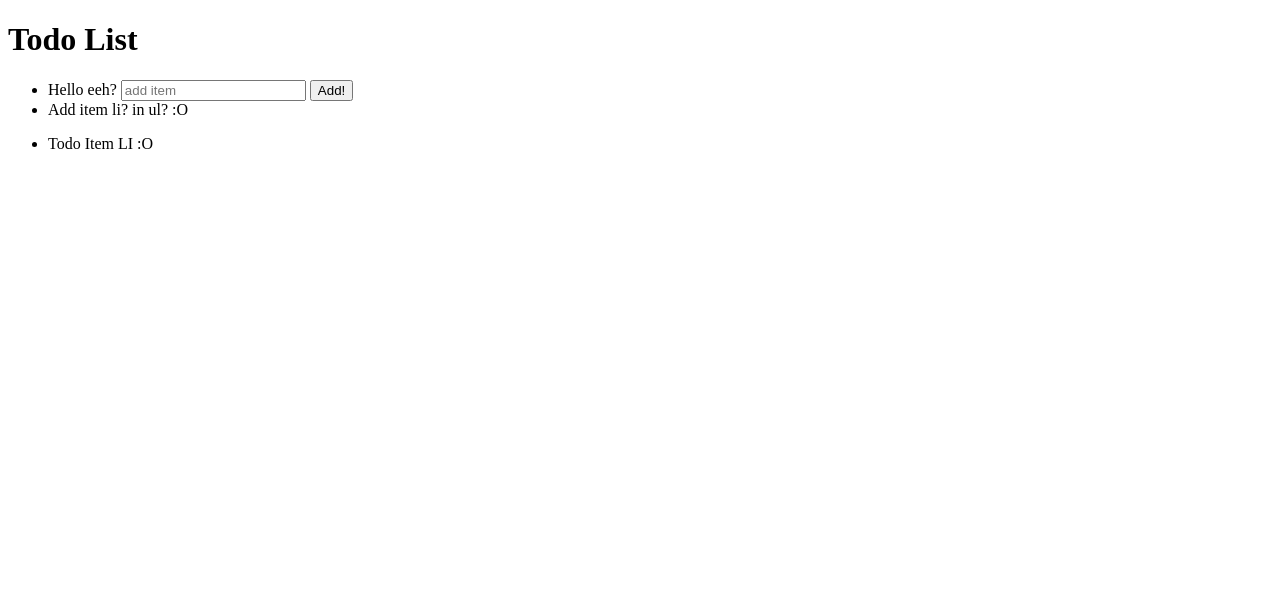
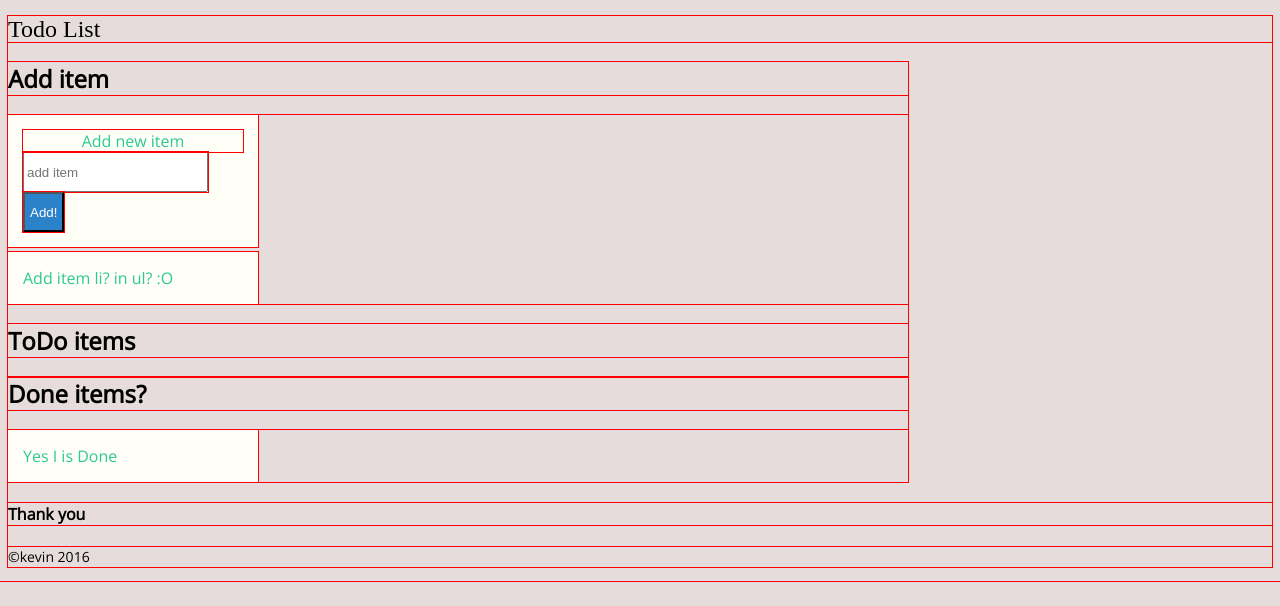
Before and after one commit to kevinmartinez/todo, a plain HTML site: page html/index.html in a window 1280 px wide. Drawn offline with nearby package versions, Linux system fonts and the light colour scheme; a web font is replaced by a local one.

Commit message:
change divs in main to sections. add footer

```diff
--- a/html/index.html
+++ b/html/index.html
@@ -3,30 +3,49 @@
 <head>
     <meta charset="UTF-8">
     <title>Todo List</title>
+    <link rel="stylesheet" type="text/css" href="https://fonts.googleapis.com/css?family=Open+Sans" />
+    <link rel="stylesheet" type="text/css" href="https://fonts.googleapis.com/css?family=Spinnaker" />
+    <link rel="stylesheet" href="css/style.css">
+
 </head>
 <body>
     <header>
         <h1>Todo List</h1>
     </header>
     <main role="main">
-        <div id="" class="add-item-container">
+        <section id="" class="add-item-container">
+            <h2>Add item</h2>
             <ul class="add-item-ul">
-                <li>Hello
-                    <label for="add-item">eeh?</label>
+                <!-- TODO: identifier names -->
+                <li class="list-item">
+                    <label for="add-item">Add new item</label>
                     <input type="text" id="add-item" placeholder="add item">
                     <button class="add-button" type="submit">Add!</button>
                 </li>
                 <li>Add item li? in ul? :O</li>
             </ul>
-        </div>
+        </section>
         <!-- Todo Items -->
-        <div class="todo-item-container">
-            <ul>
-                <li>Todo Item LI :O</li>
+        <section class="todo-item-container">
+            <h2>ToDo items</h2>
+            <ul class="todo-item-ul">
+
             </ul>
-        </div>
+        </section>
         <!-- Checked items? -->
+        <section class="done-items">
+            <h2>Done items?</h2>
+            <ul class="done-items-ul">
+                <li class="done-item">
+                    Yes I is Done
+                </li>
+            </ul>
+        </section>
     </main>
+    <footer>
+        <h4>Thank you</h4>
+        <p>&copy;kevin 2016</p>
+    </footer>
     <script src="js/app.js"></script>
 </body>
 </html>
```
